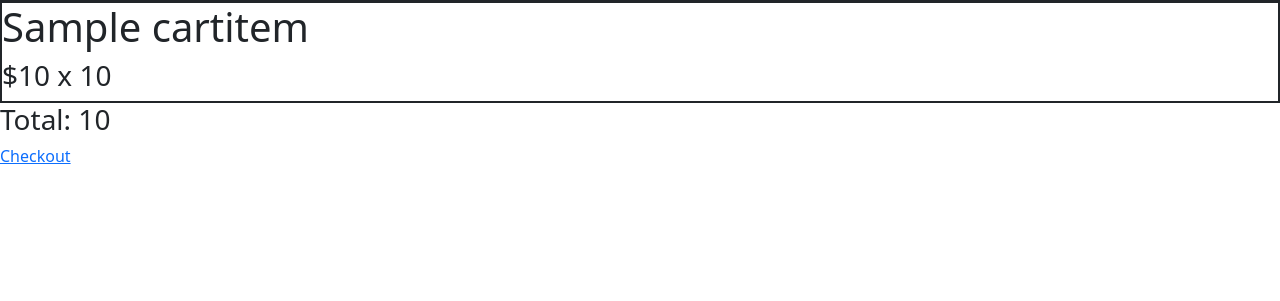
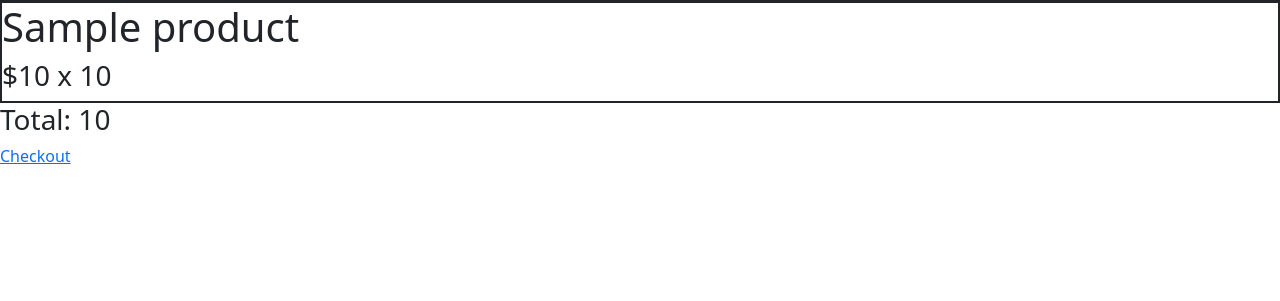
Before and after one commit to marianidchenko/canvas, a Django app: template templates/cart.html in a window 1280 px wide. Shown: the part 85-386 px from the top of the page. Run offline with Django 3.2, Linux system fonts and the light colour scheme; the template is opened without the code that fills it: most values are stand-ins (such as "Sample title", 1, 10 or a date in 2020).

Commit message:
Added product relation in cart item

```diff
--- a/canvas/main/helpers.py
+++ b/canvas/main/helpers.py
@@ -10,7 +10,7 @@ def get_total_price(current_profile):
     total = 0
     cart_items = get_cart_items(current_profile)
     for item in cart_items:
-        total += item.product_price * item.quantity
+        total += item.product.product_price * item.quantity
     return total
 
 
--- a/canvas/main/views.py
+++ b/canvas/main/views.py
@@ -96,11 +96,10 @@ def add_to_cart_view(request, pk):
     current_profile = request.user.profile
     product.product_quantity -= 1
     product.save()
-    cartitem = CartItem.objects.filter(profile = current_profile, product_name=product.product_name)
+    cartitem = CartItem.objects.filter(profile=current_profile, product=product)
     if not cartitem:
         cartitem = CartItem.objects.create(
-            product_name=product.product_name,
-            product_price=product.product_price,
+            product=product,
             profile=current_profile
         )
     else:
--- a/templates/cart.html
+++ b/templates/cart.html
@@ -5,10 +5,10 @@
             {% if cartitems %}
                 {% for cartitem in cartitems %}
                     <h1>
-                        {{ cartitem.product_name }}
+                        {{ cartitem.product.product_name }}
                     </h1>
                     <h3>
-                        ${{ cartitem.product_price }}
+                        ${{ cartitem.product.product_price }}
                         {% if cartitem.quantity > 1 %}
                             x {{ cartitem.quantity }}
                         {% endif %}
```
Also changed, not shown: canvas/main/models.py (+1 -11 lines), canvas/main/migrations/0003_remove_cartitem_product_name_and_more.py (added).
